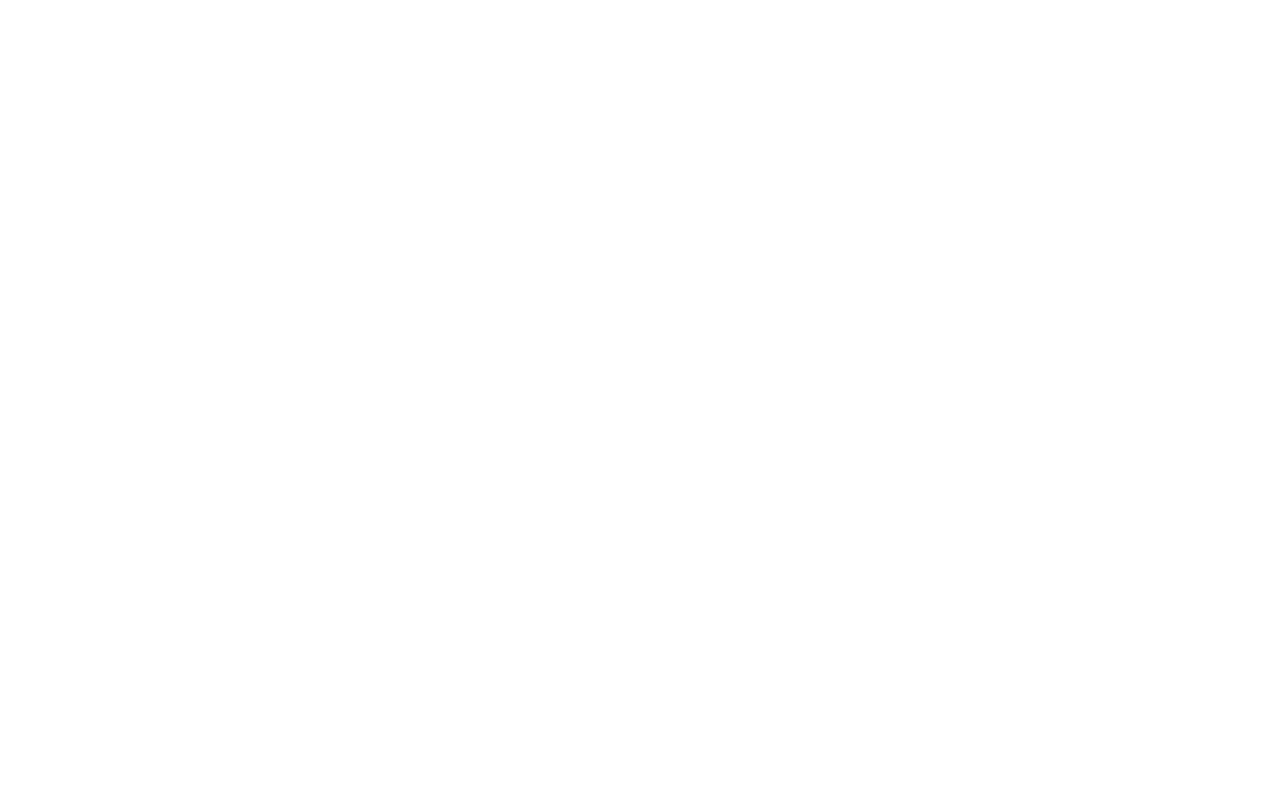
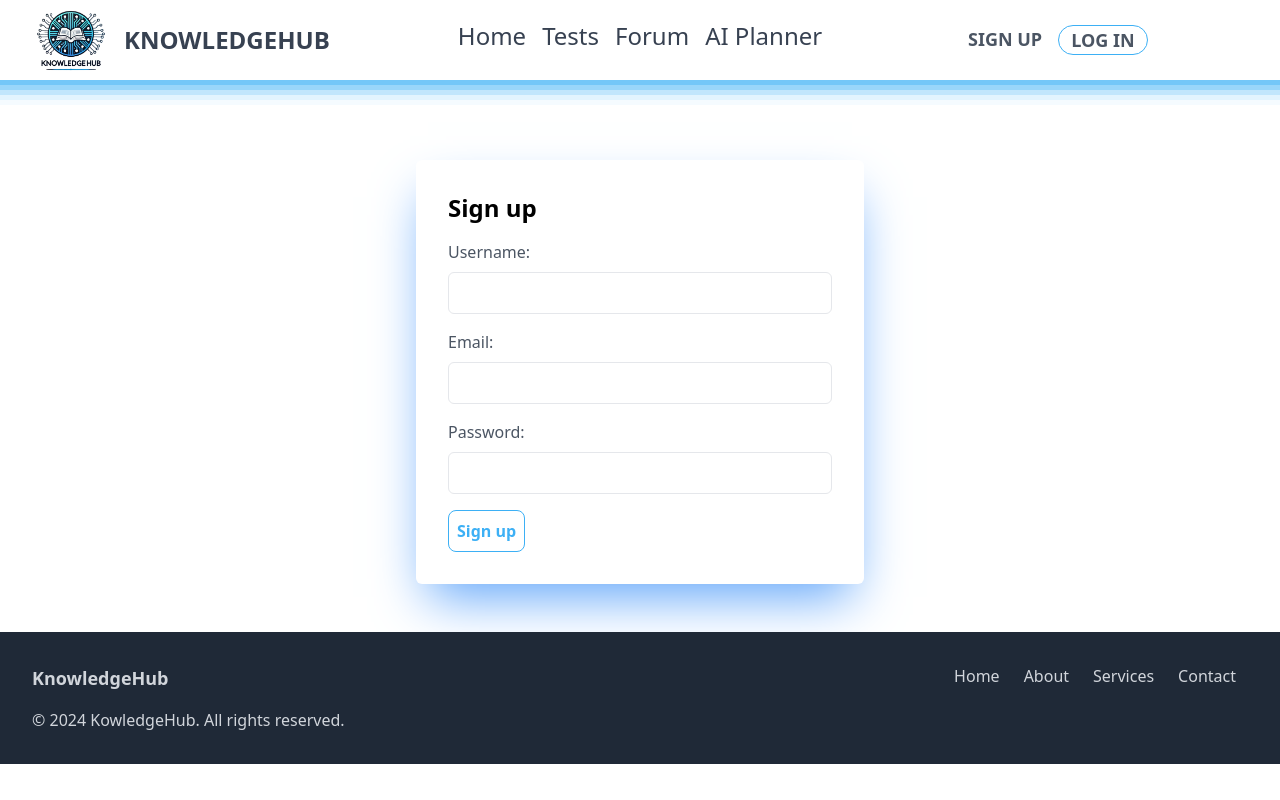
Before and after one commit to dbanaszak1/Hackaton, a React (Vite) app in the folder Front/: page /register in a window 1280 px wide. Before the commit this address had no page. Built offline with nearby package versions, Linux system fonts and the light colour scheme; no server answers.

Commit message:
add:Footer, css

```diff
--- a/Front/src/App.tsx
+++ b/Front/src/App.tsx
@@ -4,6 +4,8 @@
 import Tests from "./Pages/Tests"
 import Forum from "./Pages/Forum"
 import Planner from "./Pages/Planner"
+import LoginPage from "./Pages/LoginPage"
+import RegisterPage from "./Pages/RegisterPage"
 
 function App() {
 
@@ -15,6 +17,8 @@
           <Route path="/tests" Component={Tests} />
           <Route path="/forum" Component={Forum} />
           <Route path="/planner" Component={Planner} />
+          <Route path="/login" Component={LoginPage} />
+          <Route path="/register" Component={RegisterPage} />
         </Routes>
       </Router>
     </>
--- /dev/null
+++ b/Front/src/Components/Footer.tsx
@@ -0,0 +1,34 @@
+import React from 'react'
+
+const Footer = () => {
+  return (
+   <footer className="bg-gray-800 text-gray-300 mt-12 py-8">
+   <div className="max-w-7xl mx-auto px-4 sm:px-6 lg:px-8">
+     <div className="flex justify-between">
+       <div>
+         <span className="text-lg font-bold">KnowledgeHub</span>
+       </div>
+       <div>
+         <a href="#" className="text-gray-300 hover:text-white px-3 py-2">
+           Home
+         </a>
+         <a href="#" className="text-gray-300 hover:text-white px-3 py-2">
+           About
+         </a>
+         <a href="#" className="text-gray-300 hover:text-white px-3 py-2">
+           Services
+         </a>
+         <a href="#" className="text-gray-300 hover:text-white px-3 py-2">
+           Contact
+         </a>
+       </div>
+     </div>
+     <div className="mt-4">
+       <p>&copy; {new Date().getFullYear()} KowledgeHub. All rights reserved.</p>
+     </div>
+   </div>
+ </footer>
+);
+};
+
+export default Footer
--- a/Front/src/Components/Navbar.tsx
+++ b/Front/src/Components/Navbar.tsx
@@ -1,16 +1,19 @@
 import React, { useState } from 'react'
 import { Link } from 'react-router-dom';
 
+interface Props {
+  user: string | null;
+}
 
-const Navbar = () => {
+const Navbar = ({user}: Props) => {
   const[currentState, setCurrentState]=useState(false);
   return (
   <>
     <nav className="sticky top-0 z-50 bg-white shadow-custom-blue p-4 inline-flex w-full h-20">
-    <div className="text-gray-700 text-xl w-1/2 text-center items-center inline-flex">
-        <Link to="/home" className="m-auto h-full inline-flex items-center">
+    <div className="text-gray-700 text-xl w-1/4 text-center items-center inline-flex">
+        <Link to="/home" className="m-auto h-full inline-flex items-center place-content-center">
           <img src="src/Assets/Images/logo.png" alt="logo" className="h-16 w-20 mx-4" />
-          <span className='text-primary font-semibold text-2xl'>KnowledgeHub</span>
+          <span className='text- font-bold text-2xl font-sans'>KNOWLEDGEHUB</span>
         </Link>
     </div>
         <svg onClick={()=>setCurrentState(!currentState)} xmlns="http://www.w3.org/2000/svg" fill="none" viewBox="0 0 24 24" strokeWidth={1.5} stroke="currentColor" className={false===currentState?"w-10 h-10 absolute right-5 lg:hidden":"w-10 h-10 hidden absolute right-5 lg:hidden"}>
@@ -24,19 +27,41 @@
 
     <ul className="space-x-4 text-gray-700 w-1/2 text-3xl place-content-center hidden lg:flex">
       <li>
-        <a href="/home" className="hover:text-gray-500">Home</a>
+        <a href="/home" className="text-2xl hover:text-primary hover:scale-125 duration-300">Home</a>
       </li>
       <li>
-        <a href="/tests" className="text-2xl text-blue hover:text-gray-500">Tests</a>
+        <a href="/tests" className="text-2xl text-blue hover:text-primary hover:scale-125 duration-300">Tests</a>
       </li>
       <li>
-        <a href="/forum" className="text-xl hover:text-gray-500">Forum</a>
+        <a href="/forum" className="text-2xl hover:text-primary hover:scale-125 duration-300">Forum</a>
       </li>
       <li>
-        <a href="/planner" className="text-lg hover:text-gray-500">AI Planner</a>
+        <a href="/planner" className="text-2xl hover:text-primary hover:scale-125 duration-300">AI Planner</a>
       </li>
     </ul>
-
+    <div className='w-1/4 items-center place-content-center'>
+    {
+        user === '' ?
+        (
+        <div className='inline-flex'>
+            <a href='/register'>
+              <button className='text-sm lg:text-lg font-semibold text-gray-600 px-4 hover:text-primary duration-500'>
+              SIGN UP
+              </button>
+            </a>
+            <a href='/login'>
+              <button className='text-sm lg:text-lg font-semibold text-gray-600 border-primary border-[1px] px-3 rounded-full hover:bg-primary hover:text-white hover:scale-110 duration-500'>
+              LOG IN
+              </button>
+            </a>
+          </div>
+          ) :
+          (
+          <div className='text-sm lg:text-lg font-semibold text-gray-600 flex justify-end'>
+              CHUJ
+          </div>
+          )}
+    </div>
   </nav>
 
   <div className={false === currentState ? "hidden" : "flex text-3xl w-full sticky top-20 border-b-2 border-black z-50"}>
@@ -55,6 +80,7 @@
       </li>
     </ul>
   </div>
+
 </>
   )
 }
--- /dev/null
+++ b/Front/src/Pages/LoginPage.tsx
@@ -0,0 +1,99 @@
+import React from 'react'
+import { useState } from 'react';
+import axios from 'axios';
+import NavBar from '../Components/Navbar';
+import Footer from '../Components/Footer';
+
+const LoginPage = () => {
+   const [email, setEmail] = useState('');
+   const [password, setPassword] = useState('');
+   const [message, setMessage] = useState('');
+   const [user, setUser] = useState(null);
+
+   const handleEmailChange = (e: React.ChangeEvent<HTMLInputElement>) => {
+      setEmail(e.target.value);
+    };
+
+    const handlePasswordChange = (e: React.ChangeEvent<HTMLInputElement>) => {
+      setPassword(e.target.value);
+    };
+
+    const handleSubmit = async (e: React.FormEvent) => {
+      e.preventDefault();
+      const data = {
+        email,
+        password,
+      }
+    try {
+      const response = await axios.post('http://localhost:3000/auth/login',data, { withCredentials: true } );
+      if (response.data.error) {
+        console.error('Błąd:', response.data.error);
+    } else {
+        console.log('Odpowiedź z serwera:', response);
+        setMessage(response.data);
+        if(response.data === 'Logged in') window.location.replace('/'); //redirect to main page after login
+    }
+    } catch (error) {
+      console.error('Error:', error);
+    }
+      console.log('Submitted:', { email, password });
+    };
+  return (
+   <>
+   <div className="pb-10">
+     <NavBar user=''/>
+   </div>
+     <div className="max-w-md mx-auto bg-white p-8 rounded-md shadow-2xl mt-10 shadow-blue-400">
+     <h2 className="text-2xl font-semibold mb-4">Log In</h2>
+     <form onSubmit={handleSubmit}>
+       <div className="mb-4">
+         <label htmlFor="email" className="block text-gray-600 mb-2">Email:</label>
+         <input
+           type="email"
+           id="email"
+           name="email"
+           value={email}
+           onChange={handleEmailChange}
+           className="w-full p-2 border rounded-md"
+           required
+         />
+       </div>
+       <div className="mb-4">
+         <label htmlFor="password" className="block text-gray-600 mb-2">Password:</label>
+         <input
+           type="password"
+           id="password"
+           name="password"
+           value={password}
+           onChange={handlePasswordChange}
+           className="w-full p-2 border rounded-md"
+           required
+         />
+       </div>
+       <div className="mt-4">
+         <button
+           type="submit"
+           className='border-primary border-[1px] p-2 m-auto text-primary font-semibold hover:bg-primary hover:text-white duration-500 rounded-lg'
+         >
+           Log In
+         </button>
+
+       </div>
+     </form>
+     {message && <p className={message === 'Logged in' ? 'text-green-500 pt-2':'text-red-500 pt-2'}>{message}</p>}
+     <div className="py-4">
+         <span>Don't have an account?</span>
+         <a href="/register">
+           <button className='px-2 border-[1px] mx-2 rounded-xl hover:border-primary duration-500'>
+               Register here!
+           </button>
+         </a>
+     </div>
+
+   </div>
+   <Footer/>
+   </>
+  )
+}
+
+export default LoginPage
--- a/Front/src/Pages/Planner.tsx
+++ b/Front/src/Pages/Planner.tsx
@@ -4,7 +4,7 @@
 const Planner = () => {
   return (
     <>
-      <Navbar />
+      <Navbar user=""/>
       <div>Planner</div>
     </>
 
--- /dev/null
+++ b/Front/src/Pages/RegisterPage.tsx
@@ -0,0 +1,128 @@
+import React from 'react'
+import Navbar from '../Components/Navbar'
+import { useState, useEffect } from 'react';
+import axios from 'axios';
+import Footer from '../Components/Footer';
+
+const RegisterPage = () => {
+//changes handler
+const [username, setUsername] = useState('');
+const [email, setEmail] = useState('');
+const [password, setPassword] = useState('');
+const [message, setMessage] = useState('');
+const [user, setUser] = useState(null);
+
+const handleUsernameChange = (e: React.ChangeEvent<HTMLInputElement>) => {
+  setUsername(e.target.value);
+};
+
+const handleEmailChange = (e: React.ChangeEvent<HTMLInputElement>) => {
+  setEmail(e.target.value);
+};
+
+const handlePasswordChange = (e: React.ChangeEvent<HTMLInputElement>) => {
+  setPassword(e.target.value);
+};
+
+const handleSubmit = async (e: React.FormEvent) => {
+  e.preventDefault();
+  const data = {
+      username,
+      email,
+      password,
+    }
+  try {
+    // Data send to server
+    const response = await axios.post('http://localhost:3000/auth/register',data, { withCredentials: true });
+    if (response.data.error) {
+      console.error('Błąd:', response.data.error);
+  } else {
+      console.log('Odpowiedź z serwera:', response);
+      setMessage(response.data);
+      if(response.data === 'Registered successfully!') window.location.replace('/'); //redirect to login page
+  }
+  } catch (error) {
+    console.error('Error:', error);
+  }
+};
+useEffect(() => {
+  const fetchUser = async () => {
+    try {
+      const response = await axios.get('http://localhost:3000/auth/user', {
+        withCredentials: true,
+      });
+      setUser(response.data);
+    } catch (error) {
+      console.error('Error fetching user:', error);
+    }
+  };
+  fetchUser();
+}, []);
+
+return (
+  <>
+  <div className="pb-10">
+    <Navbar user=""/>
+  </div>
+  <div className="max-w-md mx-auto bg-white p-8 rounded-md shadow-2xl shadow-blue-400 mt-10">
+    <h2 className="text-2xl font-semibold mb-4">Sign up</h2>
+    <form onSubmit={handleSubmit}>
+      <div className="mb-4">
+        <label htmlFor="username" className="block text-gray-600 mb-2">
+          Username:
+        </label>
+        <input
+          type="text"
+          id="username"
+          name="username"
+          value={username}
+          onChange={handleUsernameChange}
+          className="w-full p-2 border rounded-md"
+          required
+        />
+      </div>
+      <div className="mb-4">
+        <label htmlFor="email" className="block text-gray-600 mb-2">
+          Email:
+        </label>
+        <input
+          type="email"
+          id="email"
+          name="email"
+          value={email}
+          onChange={handleEmailChange}
+          className="w-full p-2 border rounded-md"
+          required
+        />
+      </div>
+      <div className="mb-4">
+        <label htmlFor="password" className="block text-gray-600 mb-2">
+          Password:
+        </label>
+        <input
+          type="password"
+          id="password"
+          name="password"
+          value={password}
+          onChange={handlePasswordChange}
+          className="w-full p-2 border rounded-md"
+          required
+        />
+      </div>
+      <div className="mt-4">
+        <button
+          type="submit"
+          className='border-primary border-[1px] p-2 m-auto text-primary font-semibold hover:bg-primary hover:text-white duration-500 rounded-lg'
+        >
+          Sign up
+        </button>
+      </div>
+    </form>
+    {message && <p className={message === 'Registered successfully!' ? 'text-green-500 pt-2':'text-red-500 pt-2'}>{message}</p>}
+  </div>
+  <Footer/>
+  </>
+);
+};
+
+export default RegisterPage
--- a/Front/src/Pages/Tests.tsx
+++ b/Front/src/Pages/Tests.tsx
@@ -1,11 +1,12 @@
 import React from 'react';
 import Navbar from '../Components/Navbar';
 import TestContent from '../Components/TestContent'; // Adjust the import path as needed
+import Footer from '../Components/Footer';
 
 const Tests = () => {
   return (
     <>
-      <Navbar />
+      <Navbar user=""/>
       <div className="container mx-auto p-4">
         <div className="search-bar mb-4">
           <input type="text" className="w-full p-2 border border-gray-300 rounded" placeholder="Search" />
@@ -43,6 +44,7 @@
           </div>
         </div>
       </div>
+      <Footer />
     </>
   );
 };
--- a/Front/tailwind.config.js
+++ b/Front/tailwind.config.js
@@ -9,6 +9,7 @@
       colors: {
         primary: 'rgb(61, 176, 245)',
         secondary: 'rgb(136, 119, 215)',
+        secondarydark: 'rgb(136, 119, 200)',
       },
       boxShadow: {
         'custom-blue': 'rgba(61, 176, 245, 0.4) 0px 5px, rgba(61, 176, 245, 0.3) 0px 10px, rgba(61, 176, 245, 0.2) 0px 15px, rgba(61, 176, 245, 0.1) 0px 20px, rgba(61, 176, 245, 0.05) 0px 25px',
```
Also changed, not shown: Front/src/Pages/Forum.tsx (+14 -10 lines), Front/src/Pages/Home.tsx (+4 -3 lines).
